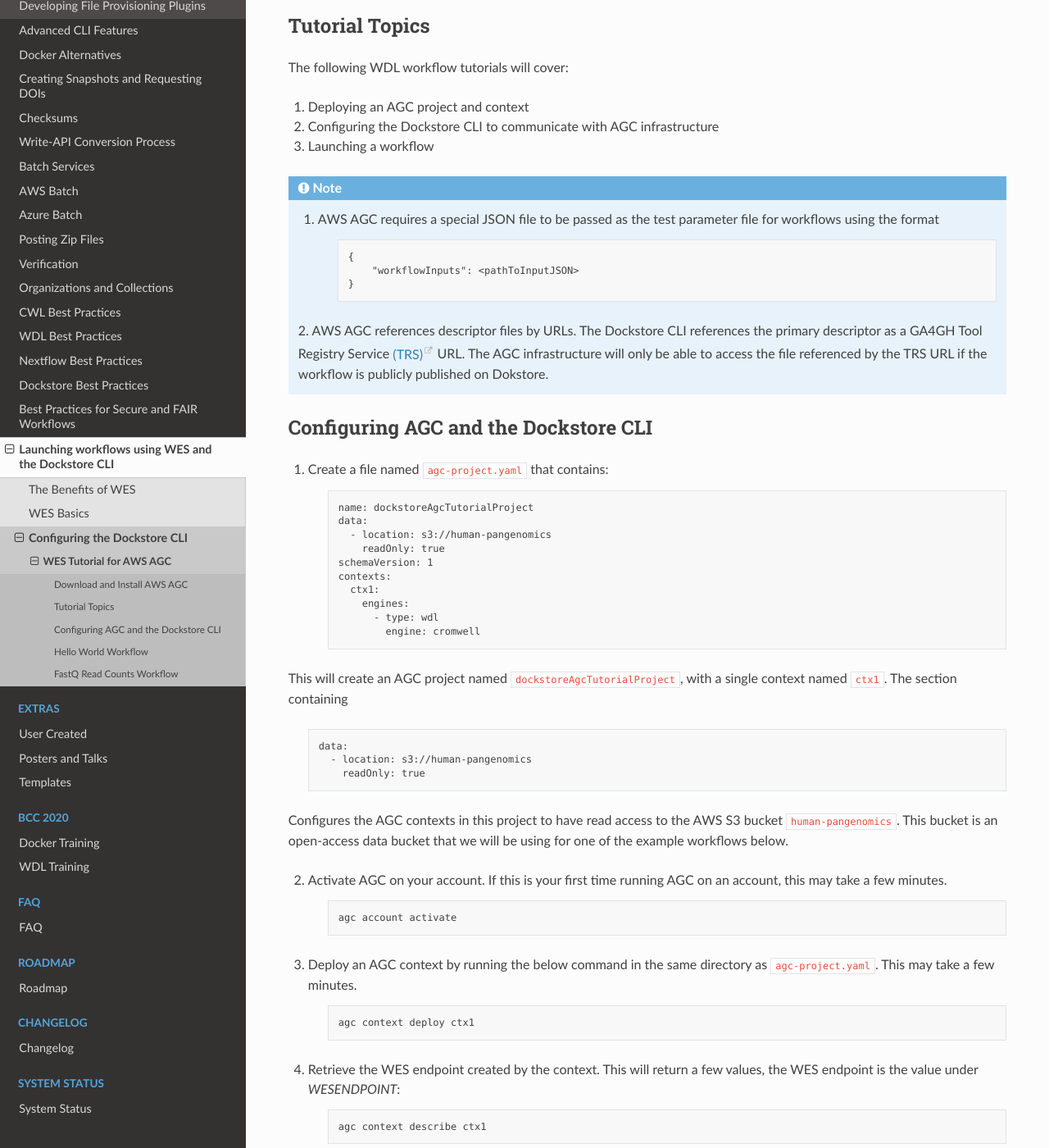
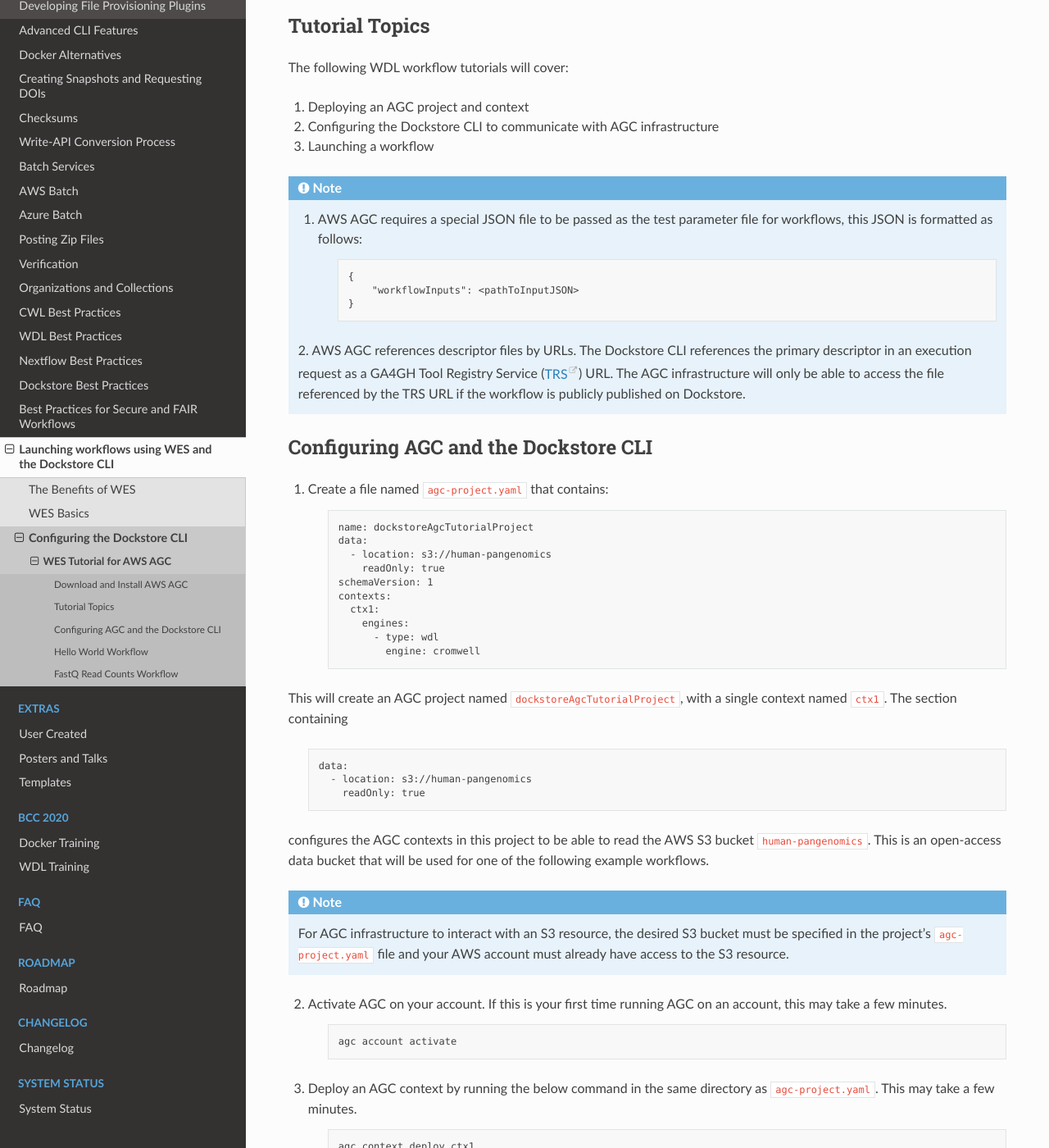
Before and after one commit to dockstore/dockstore-documentation, a Sphinx documentation site: the page built from docs/advanced-topics/wes/wes-agc-tutorial.rst, in a window 1280 px wide and 1400 px high, scrolled down 430 px. Shown: the whole window at 82% size. Built offline with Sphinx 7.4.7 and the Read the Docs theme 2.0.0, drawn with Linux system fonts in a browser that asks for light colours; some of the changed text lies outside the part shown.

Commit message:
misc improvements

```diff
--- a/docs/advanced-topics/wes/wes-agc-tutorial.rst
+++ b/docs/advanced-topics/wes/wes-agc-tutorial.rst
@@ -22,7 +22,7 @@
 
 .. note::
 
-    1. AWS AGC requires a special JSON file to be passed as the test parameter file for workflows using the format
+    1. AWS AGC requires a special JSON file to be passed as the test parameter file for workflows, this JSON is formatted as follows:
 
         .. code:: text
 
@@ -30,8 +30,8 @@
                 "workflowInputs": <pathToInputJSON>
             }
 
-    2. AWS AGC references descriptor files by URLs. The Dockstore CLI references the primary descriptor as a GA4GH Tool Registry Service `(TRS) <https://github.com/ga4gh/tool-registry-service-schemas>`_ URL.
-    The AGC infrastructure will only be able to access the file referenced by the TRS URL if the workflow is publicly published on Dokstore.
+    2. AWS AGC references descriptor files by URLs. The Dockstore CLI references the primary descriptor in an execution request as a GA4GH Tool Registry Service (`TRS <https://github.com/ga4gh/tool-registry-service-schemas>`_) URL.
+    The AGC infrastructure will only be able to access the file referenced by the TRS URL if the workflow is publicly published on Dockstore.
 
 Configuring AGC and the Dockstore CLI
 ----------------------------------------
@@ -58,8 +58,14 @@
           - location: s3://human-pangenomics
             readOnly: true
 
-Configures the AGC contexts in this project to have read access to the AWS S3 bucket ``human-pangenomics``. This bucket is an open-access data
-bucket that we will be using for one of the example workflows below.
+configures the AGC contexts in this project to be able to read the AWS S3 bucket ``human-pangenomics``. This is an open-access data
+bucket that will be used for one of the following example workflows.
+
+.. note::
+
+    For AGC infrastructure to interact with an S3 resource, the desired S3 bucket must be specified in the project's ``agc-project.yaml`` file
+    and your AWS account must already have access to the S3 resource.
+
 
 2. Activate AGC on your account. If this is your first time running AGC on an account, this may take a few minutes.
 
@@ -319,7 +325,7 @@
         }
 
 5. The output of this workflow is a text file containing a read count. To retrieve the file's contents, you can navigate to the S3 URL via the
-AWS console, or copy the file contents using the AWS CLI
+AWS console, or copy the file contents using the AWS CLI:
 
     .. code:: text
 
```
Also changed, not shown: other parts of docs/advanced-topics/wes/wes-agc-tutorial.rst (+1 -1 lines), docs/advanced-topics/wes/cli-wes-tutorial.rst (+6 -6 lines).
